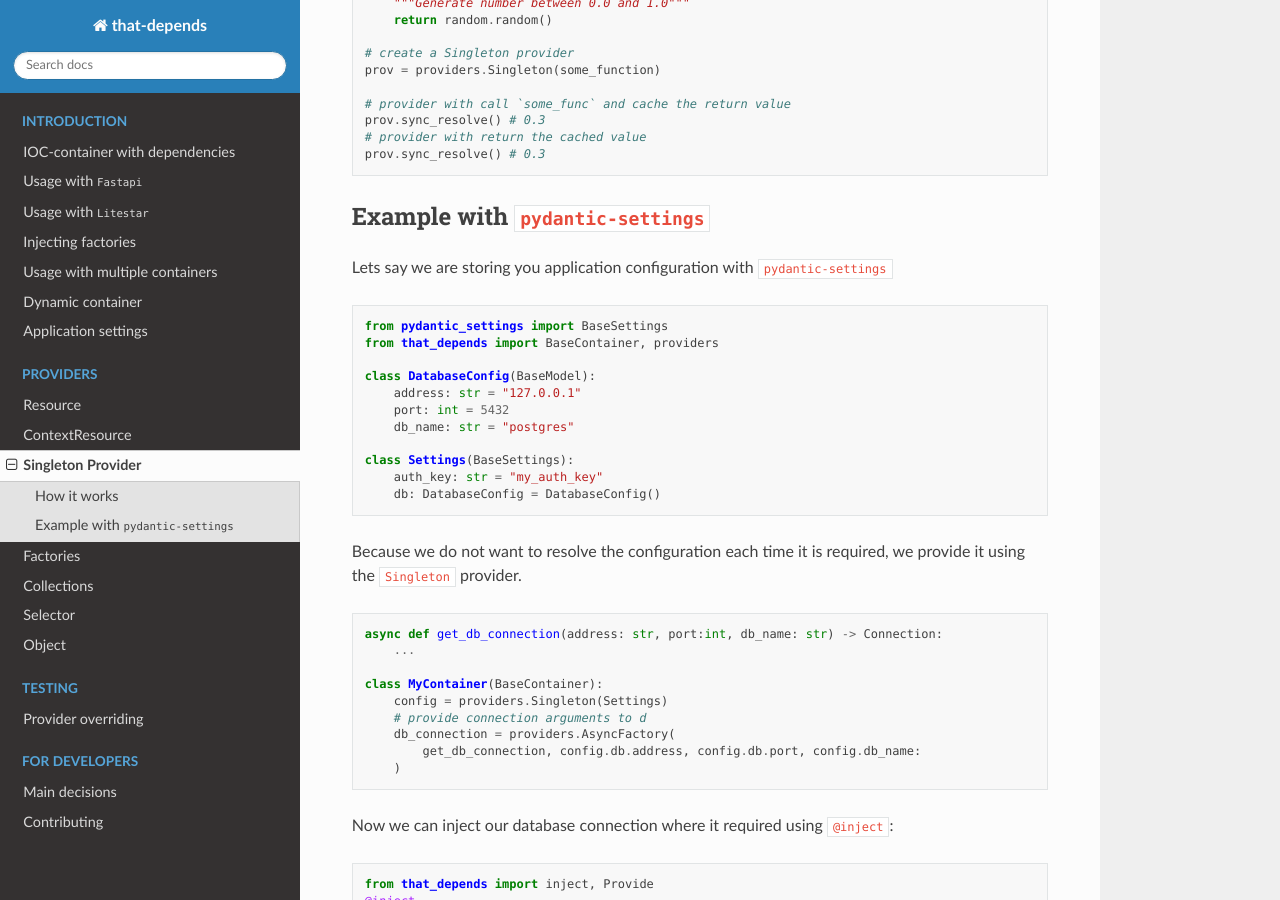
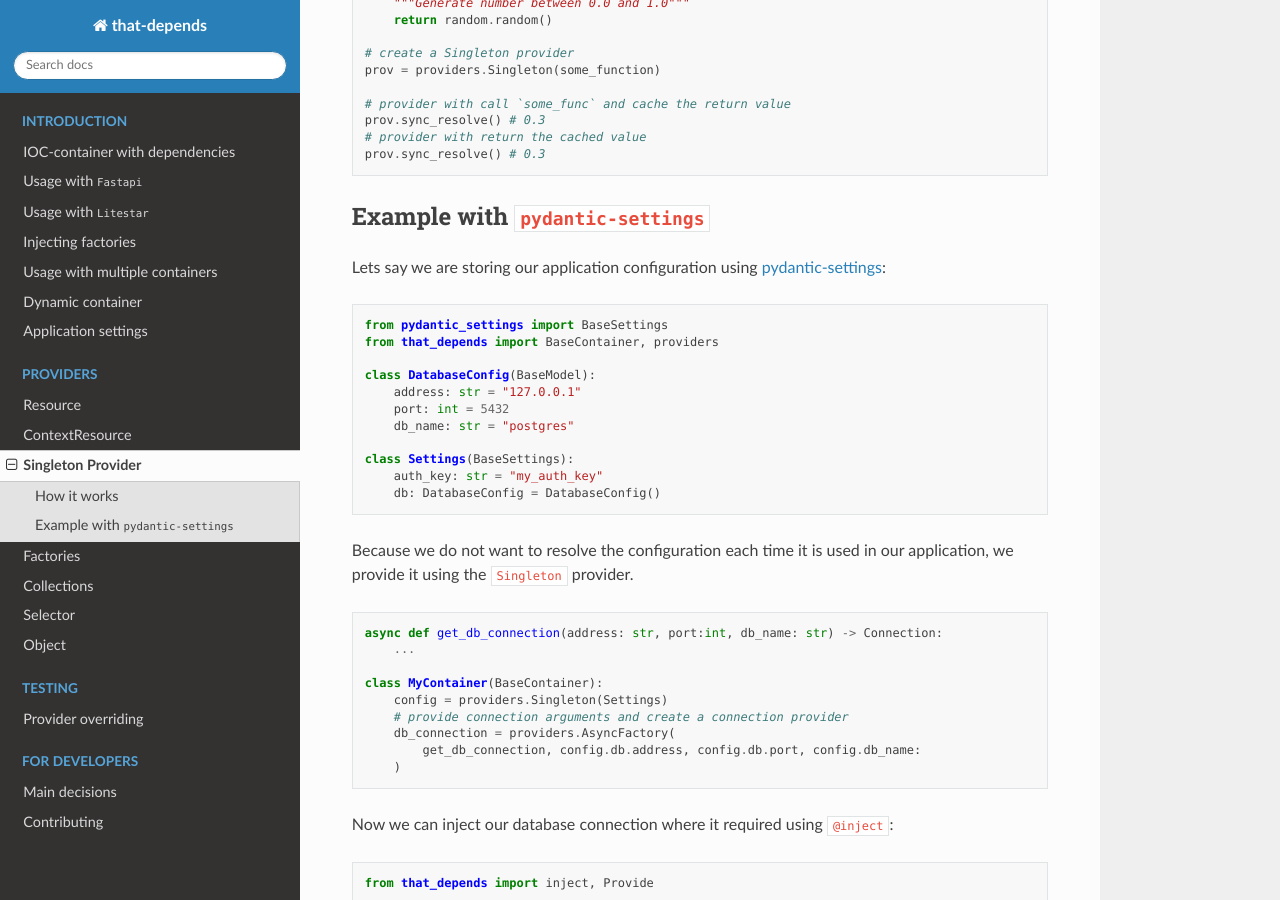
Before and after one commit to modern-python/that-depends, a Sphinx documentation site: the page built from docs/providers/singleton.md, in a window 1280 px wide and 900 px high, scrolled down 390 px. Built offline with Sphinx 7.4.7 and the Read the Docs theme 2.0.0, drawn with Linux system fonts in a browser that asks for light colours; pages that are not in the unit, such as notebooks, are missing from menus.

Commit message:
Fixed typos.

````diff
--- a/docs/providers/singleton.md
+++ b/docs/providers/singleton.md
@@ -24,7 +24,7 @@ prov.sync_resolve() # 0.3
 
 ## Example with `pydantic-settings`
 
-Lets say we are storing you application configuration with ``pydantic-settings``
+Lets say we are storing our application configuration using [pydantic-settings](https://docs.pydantic.dev/latest/concepts/pydantic_settings/):
 
 ```python
 from pydantic_settings import BaseSettings
@@ -40,7 +40,7 @@ class Settings(BaseSettings):
     db: DatabaseConfig = DatabaseConfig()
 ```
 
-Because we do not want to resolve the configuration each time it is required, we provide it using the `Singleton` provider.
+Because we do not want to resolve the configuration each time it is used in our application, we provide it using the `Singleton` provider.
 
 ```python
 async def get_db_connection(address: str, port:int, db_name: str) -> Connection:
@@ -48,7 +48,7 @@ async def get_db_connection(address: str, port:int, db_name: str) -> Connection:
 
 class MyContainer(BaseContainer):
     config = providers.Singleton(Settings)
-    # provide connection arguments to d
+    # provide connection arguments and create a connection provider
     db_connection = providers.AsyncFactory(
         get_db_connection, config.db.address, config.db.port, config.db_name:
     )
@@ -58,6 +58,7 @@ Now we can inject our database connection where it required using `@inject`:
 
 ```python
 from that_depends import inject, Provide
+
 @inject
 async def with_db_connection(conn: Connection = Provide[MyContainer.db_connection]):
     ...
````
